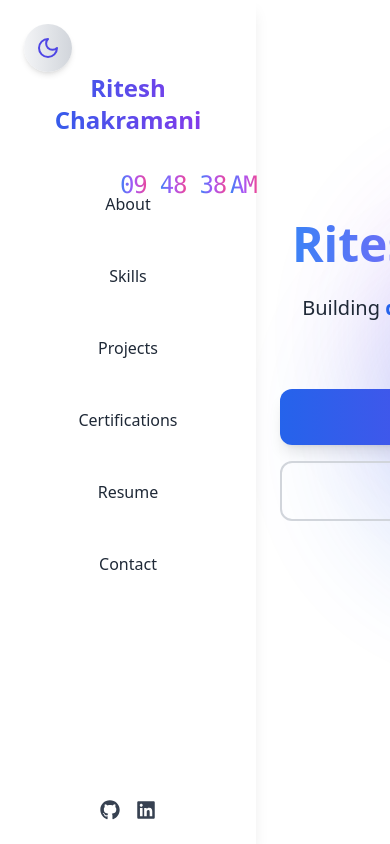
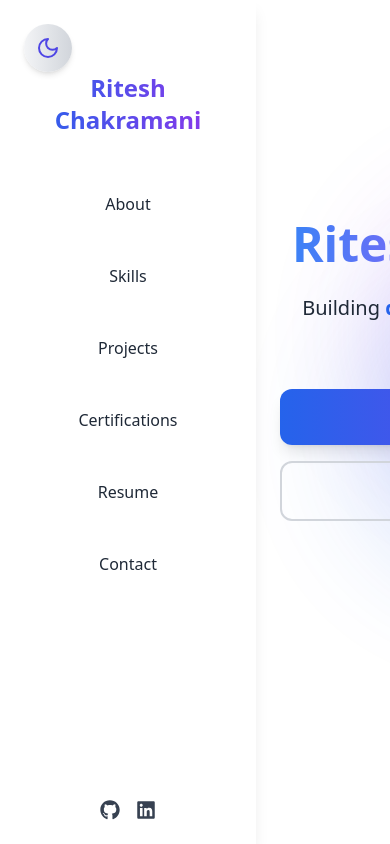
Before and after one commit to rc-exe/My-Portfolio, a React (Create React App) app: page / in a window 390 px wide. Shown: the top 844 px of the page. Built offline with nearby package versions, Linux system fonts and the light colour scheme; no server answers.

Commit message:
Update Time.js

```diff
--- a/src/components/Time.js
+++ b/src/components/Time.js
@@ -2,10 +2,7 @@ import React, { useState, useEffect } from "react";
 
 const Time = () => {
   const [currentTime, setCurrentTime] = useState(new Date());
-  const [position, setPosition] = useState({
-    x: window.innerWidth / 2 - 75,
-    y: window.innerHeight / 5
-  });
+  const [position, setPosition] = useState({ x: 1205, y: 80 });
   const [isDragging, setIsDragging] = useState(false);
   const [offset, setOffset] = useState({ x: 0, y: 0 });
   const [isHovered, setIsHovered] = useState(false);
@@ -16,48 +13,52 @@ const Time = () => {
     return () => clearInterval(interval);
   }, []);
 
-  // Mouse dragging
+  // Dragging logic
   const handleMouseDown = (e) => {
     setIsDragging(true);
-    setOffset({ x: e.clientX - position.x, y: e.clientY - position.y });
+    setOffset({
+      x: e.clientX - position.x,
+      y: e.clientY - position.y
+    });
   };
 
   const handleMouseMove = (e) => {
     if (!isDragging) return;
-    setPosition({ x: e.clientX - offset.x, y: e.clientY - offset.y });
+    setPosition({
+      x: e.clientX - offset.x,
+      y: e.clientY - offset.y
+    });
   };
 
-  const handleMouseUp = () => setIsDragging(false);
-
-  // Touch dragging
-  const handleTouchStart = (e) => {
-    const touch = e.touches[0];
-    setIsDragging(true);
-    setOffset({ x: touch.clientX - position.x, y: touch.clientY - position.y });
+  const handleMouseUp = () => {
+    setIsDragging(false);
   };
 
-  const handleTouchMove = (e) => {
-    if (!isDragging) return;
-    const touch = e.touches[0];
-    setPosition({ x: touch.clientX - offset.x, y: touch.clientY - offset.y });
+  // Format time and extract parts
+  const formatTime = () => {
+    const options = {
+      hour: '2-digit',
+      minute: '2-digit',
+      second: '2-digit',
+      hour12: true
     };
+    const timeString = currentTime.toLocaleTimeString([], options);
+    const [time, period] = timeString.split(' ');
+    const [hours, minutes, seconds] = time.split(':');
 
-  const handleTouchEnd = () => setIsDragging(false);
-
-  // Time formatting
-  const formatTime = () => {
-    const options = { hour: "2-digit", minute: "2-digit", second: "2-digit", hour12: true };
-    const timeString = currentTime.toLocaleTimeString([], options);
-    const [time, period] = timeString.split(" ");
-    const [hours, minutes, seconds] = time.split(":");
     return { hours, minutes, seconds, period };
   };
 
-  // Date formatting
+  // Format date
   const formatDate = () => {
-    const options = { weekday: "long", year: "numeric", month: "long", day: "numeric" };
+    const options = {
+      weekday: 'long',
+      year: 'numeric',
+      month: 'long',
+      day: 'numeric'
+    };
     const dateString = currentTime.toLocaleDateString([], options);
-    return dateString.split(",");
+    return dateString.split(',');
   };
 
   const { hours, minutes, seconds, period } = formatTime();
@@ -70,23 +71,21 @@ const Time = () => {
         left: `${position.x}px`,
         top: `${position.y}px`,
         touchAction: "none",
-        transform: isHovered ? "scale(1.03)" : "scale(1)"
+        transform: isHovered ? 'scale(1.03)' : 'scale(1)'
       }}
       onMouseDown={handleMouseDown}
       onMouseMove={handleMouseMove}
       onMouseUp={handleMouseUp}
-      onTouchStart={handleTouchStart}
-      onTouchMove={handleTouchMove}
-      onTouchEnd={handleTouchEnd}
       onMouseEnter={() => setIsHovered(true)}
-      onMouseLeave={() => {
-        handleMouseUp();
+      onMouseLeave={(e) => {
+        handleMouseUp(e);
         setIsHovered(false);
       }}
     >
-      <div className="transition-all duration-300">
+
+      <div className=" transition-all duration-300">
         <div className="flex flex-col items-center text-white font-mono">
-          {/* Time display */}
+          {/* Time with colored segments */}
           <div className="text-2xl font-light tracking-tighter">
   <span className="bg-gradient-to-r from-blue-500 via-purple-500 to-pink-500 bg-clip-text text-transparent">{hours}</span>:
   <span className="bg-gradient-to-r from-blue-500 via-purple-500 to-pink-500 bg-clip-text text-transparent">{minutes}</span>:
@@ -94,13 +93,14 @@ const Time = () => {
   <span className="bg-gradient-to-r from-blue-500 via-purple-500 to-pink-500 bg-clip-text text-transparent ml-1">{period}</span>
 </div>
 
-          {/* Date display on hover */}
+          {/* Date and Day (appears on hover) */}
           <div className={`text-center transition-all duration-300 ${isHovered ? 'opacity-90 mt-2' : 'opacity-0 h-0'} backdrop-blur-md bg-gradient-to-r from-blue-500 via-purple-500 to-pink-500 rounded-lg p-[2px]`}>
   <div className="text-sm font-medium opacity-90">{weekday}</div>
   <div className="text-xs opacity-80">{monthDay}, {year}</div>
 </div>
 
-          {/* Drag handle line */}
+
+          {/* Drag handle indicator */}
           <div className={`w-8 h-0.5 bg-white/30 rounded-full mt-2 transition-all duration-300 ${isHovered ? 'opacity-100' : 'opacity-0'}`}></div>
         </div>
       </div>
```
Lines whose indentation alone changed are shown as unchanged.
